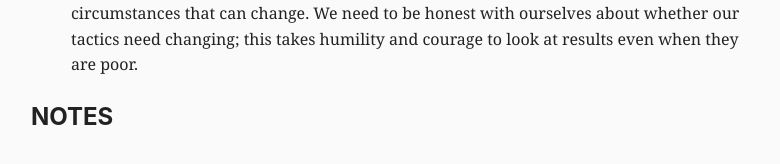
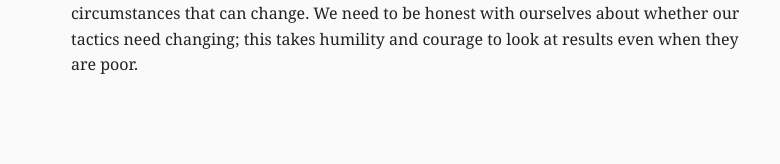
Before and after one commit to pipwitheridge/blog, a Jekyll site: the page built from _posts/2026-05-04-global-mission-local-church.md, in a window 1280 px wide and 900 px high, scrolled down 1815 px. Shown: the part 728-892 px from the top of the window, without its empty margins (249-1029 px from the left). Built offline with Jekyll 4.4.1, drawn with Linux system fonts in a browser that asks for light colours; after the commit the page ends 2653 px from its top, so only the background shows below that.

Commit message:
Deleted errors

```diff
--- a/_posts/2026-05-04-global-mission-local-church.md
+++ b/_posts/2026-05-04-global-mission-local-church.md
@@ -54,7 +54,3 @@ Here are a list of pitfalls I sense in the area of global mission:
 3. Dictating rather than inspiring. It is far easier to make someone feel they *ought* to be supporting mission than to make someone feel they *want* to support global mission. Yet it is far less effective to create a sense of ought rather than a sense of want. People want to support global mission when they feel a genuine concern for the lost overseas and when they are convinced that the gospel has the power to save. People can have a global social conscience and yet not be convinced that the gospel is the answer to the world's ills. People can believe the gospel is powerful and yet not feel a genuine concern for the lost overseas. We need to help people see the full picture. We also need to know what actually inspires people. People will be inspired if the missionary work they're meant to support is actually inspiring. The greater the fruitfulness of a missionary, the greater the desire to support that missionary. We also need to know where inspiration for global mission fits in a person's psyche. A person's support of global mission sits downstream conceptually from their other Christian qualities: a decent prayer life, generosity, compassion for the lost, a zeal for evangelism (whether or not they are the ones doing it), relational capacity. To inspire people for global mission, we need to take all this into account.
 
 4. Becoming rigid about tactics. We can confuse strategy for tactics, and vice versa. Our strategy ought to be built on timeless divine direction. Our tactics are built according to circumstances that can change. We need to be honest with ourselves about whether our tactics need changing; this takes humility and courage to look at results even when they are poor.
-
-
-
-## NOTES
```
Also changed, not shown: _posts/2025-12-10-living-with-predestination.md (+0 -1 lines).
